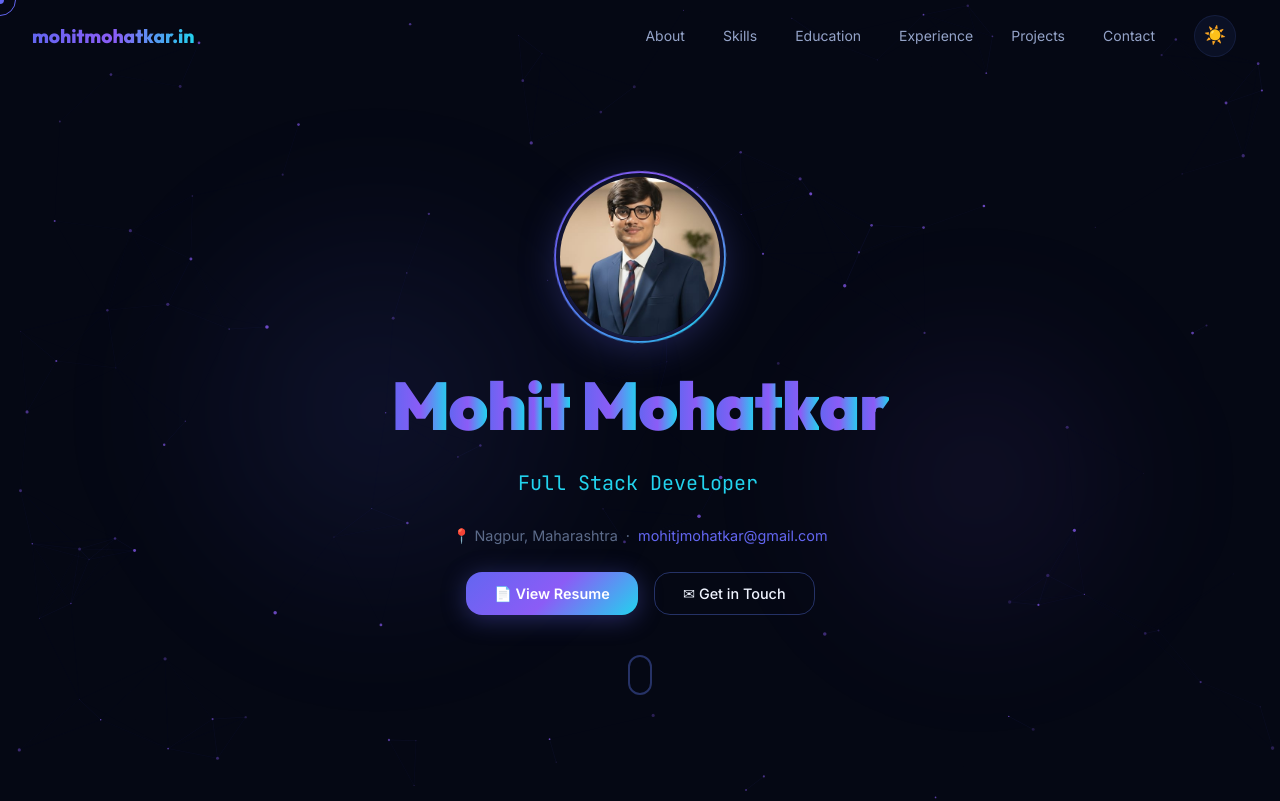
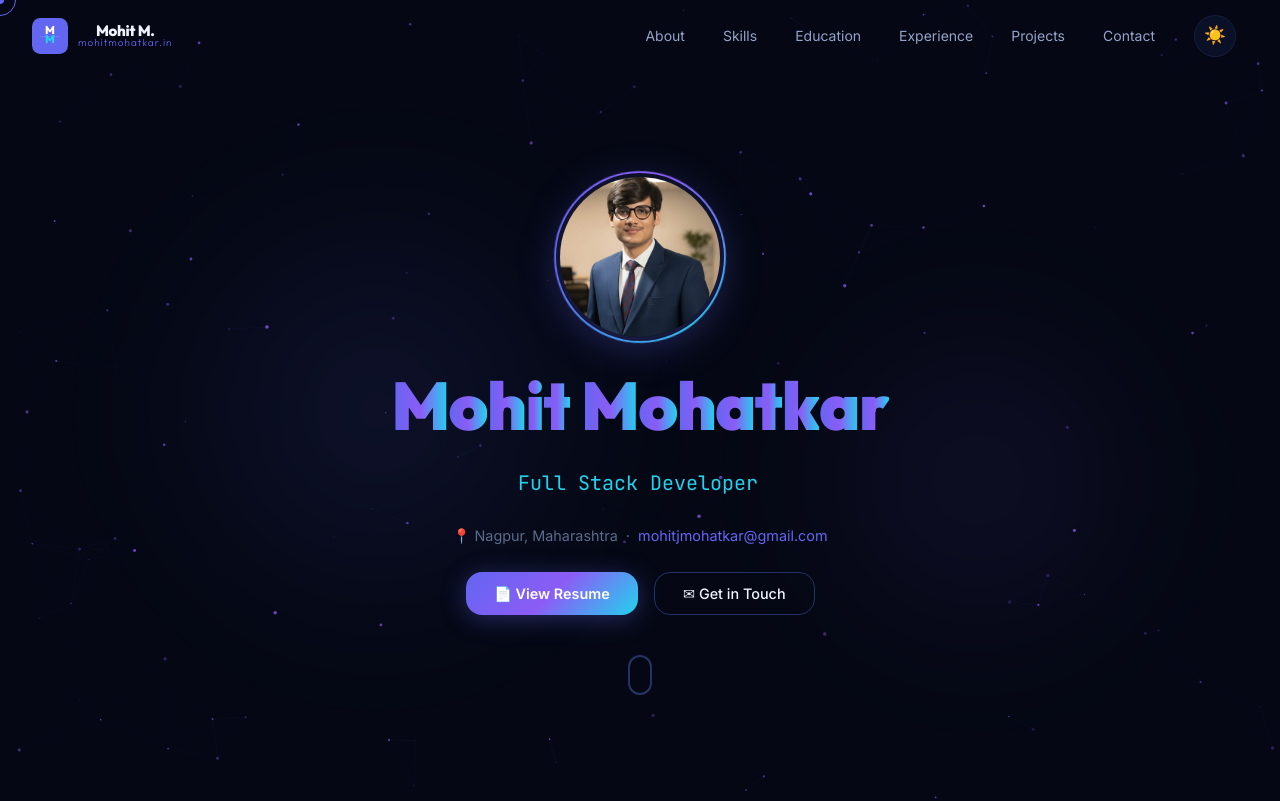
Before and after one commit to mohitmjm/portfolio, a React (Vite) app: page / in a window 1280 px wide. Shown: the top 801 px of the page. Built offline with nearby package versions, Linux system fonts and the light colour scheme.

Commit message:
feat: add SVG logo system (LogoMM, favicon, navbar lockup)

```diff
--- a/index.html
+++ b/index.html
@@ -2,6 +2,7 @@
 <html lang="en">
   <head>
     <meta charset="UTF-8" />
+    <link rel="icon" type="image/svg+xml" href="/favicon.svg" />
     <meta name="viewport" content="width=device-width, initial-scale=1.0" />
     <meta name="description" content="Mohit Mohatkar — B.Tech CSE (AI & ML) at RCOEM Nagpur. Full Stack Developer and AI/ML enthusiast. Explore my projects, experience, and get in touch." />
     <meta name="keywords" content="Mohit Mohatkar, portfolio, AI ML, web developer, React, RCOEM, Nagpur" />
--- /dev/null
+++ b/src/components/LogoMM.jsx
@@ -0,0 +1,40 @@
+const LogoMM = ({ size = 36 }) => (
+  <svg
+    width={size}
+    height={size}
+    viewBox="0 0 120 120"
+    xmlns="http://www.w3.org/2000/svg"
+    aria-label="Mohit Mohatkar logo"
+  >
+    <rect width="120" height="120" rx="28" fill="#6366f1" />
+    <text
+      x="60" y="52"
+      textAnchor="middle"
+      fontFamily="Outfit, sans-serif"
+      fontWeight="800"
+      fontSize="38"
+      fill="#ffffff"
+    >
+      M
+    </text>
+    <line
+      x1="28" y1="62"
+      x2="92" y2="62"
+      stroke="#ffffff"
+      strokeWidth="1.5"
+      strokeOpacity="0.35"
+    />
+    <text
+      x="60" y="84"
+      textAnchor="middle"
+      fontFamily="Outfit, sans-serif"
+      fontWeight="800"
+      fontSize="38"
+      fill="#22d3ee"
+    >
+      M
+    </text>
+  </svg>
+)
+
+export default LogoMM
--- a/src/components/Navbar.jsx
+++ b/src/components/Navbar.jsx
@@ -1,5 +1,6 @@
 import { useState, useEffect } from 'react';
 import { motion, AnimatePresence } from 'framer-motion';
+import LogoMM from './LogoMM';
 
 const navLinks = [
   { label: 'About', href: '#about' },
@@ -54,19 +55,14 @@ export default function Navbar({ theme, toggleTheme, activeSection }) {
         {/* Brand */}
         <button
           onClick={() => scrollTo('#hero')}
-          style={{
-            fontFamily: 'var(--font-display)',
-            fontWeight: 800,
-            fontSize: '1.2rem',
-            background: 'var(--gradient-text)',
-            WebkitBackgroundClip: 'text',
-            WebkitTextFillColor: 'transparent',
-            backgroundClip: 'text',
-            border: 'none',
-            cursor: 'none',
-          }}
+          className="navbar-logo"
+          style={{ background: 'none', border: 'none', padding: 0 }}
         >
-          mohitmohatkar.in
+          <LogoMM size={36} />
+          <span className="navbar-logo-text">
+            <span className="logo-name">Mohit M.</span>
+            <span className="logo-domain">mohitmohatkar.in</span>
+          </span>
         </button>
 
         {/* Desktop Links */}
--- a/src/styles/globals.css
+++ b/src/styles/globals.css
@@ -273,6 +273,38 @@ section {
   margin: 1rem 0 2rem;
 }
 
+/* ---- Navbar Logo ---- */
+.navbar-logo {
+  display: flex;
+  align-items: center;
+  gap: 10px;
+  text-decoration: none;
+  cursor: none;
+}
+
+.navbar-logo-text {
+  display: flex;
+  flex-direction: column;
+  gap: 0;
+  line-height: 1;
+}
+
+.logo-name {
+  font-family: var(--font-display);
+  font-weight: 800;
+  font-size: 15px;
+  color: var(--text-primary);
+  letter-spacing: -0.02em;
+}
+
+.logo-domain {
+  font-family: var(--font-display);
+  font-weight: 300;
+  font-size: 10px;
+  color: #6366f1;
+  letter-spacing: 0.1em;
+}
+
 /* ---- Responsive ---- */
 @media (max-width: 768px) {
   section { padding: 72px 0; }
```
Also changed, not shown: public/favicon.svg (added).
